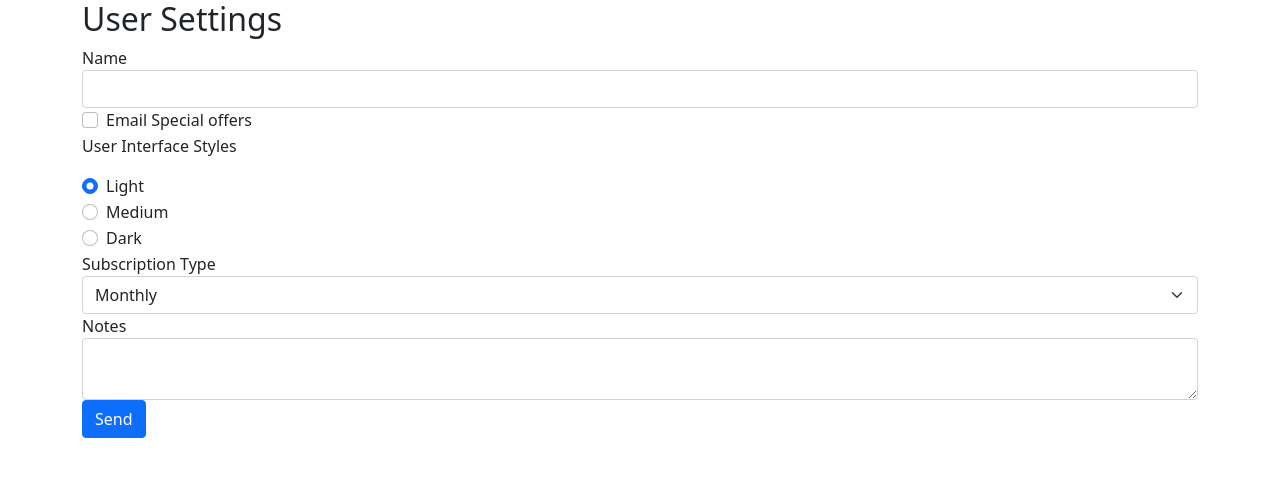
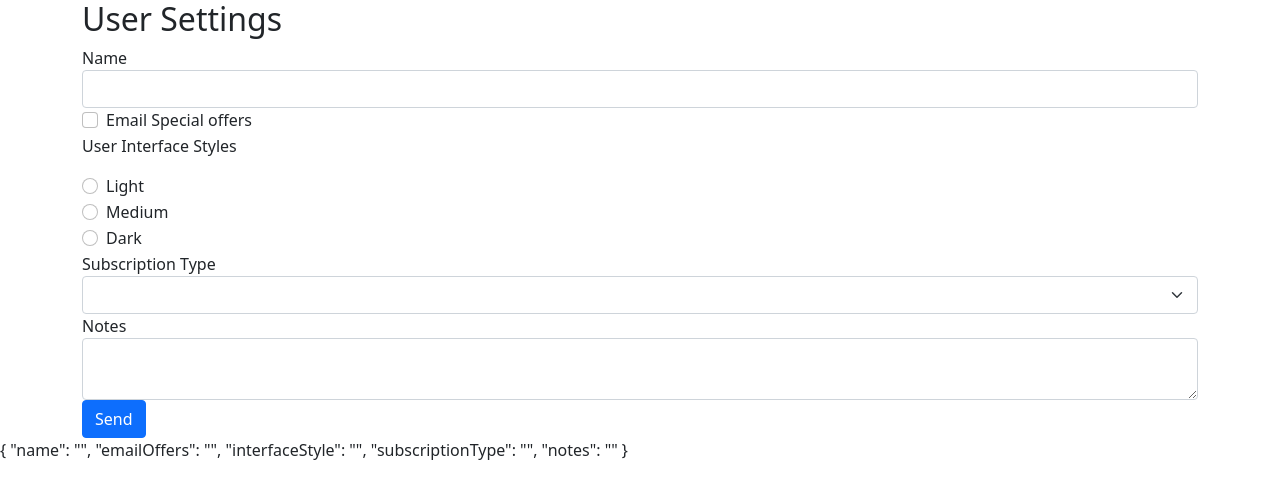
Before and after one commit to rogeto20/ps-demo, an Angular app in the folder ps-demo/: page / in a window 1280 px wide. Shown: the top 498 px of the page. Built offline with nearby package versions, Linux system fonts and the light colour scheme.

Commit message:
added ngModel to the different form attributes

```diff
--- a/ps-demo/src/app/user-settings-form/user-settings-form.component.html
+++ b/ps-demo/src/app/user-settings-form/user-settings-form.component.html
@@ -1,12 +1,12 @@
 <div class="container">
     <h2>User Settings</h2>
-    <form>
+    <form #form="ngForm">
         <div class="form-group">
             <label for="name">Name</label>
-            <input id="name" name="name" class="form-control">
+            <input id="name" name="name" class="form-control" ngModel>
         </div>
         <div class="form-check form-group">
-            <input class="form-check-input" type="checkbox" id="emailOffers" name="emailOffers">
+            <input class="form-check-input" type="checkbox" id="emailOffers" name="emailOffers" ngModel>
             <label class="form-check-label" for="emailOffers">
               Email Special offers
             </label>
@@ -15,19 +15,19 @@
         <p>User Interface Styles</p>
         <div class="form-group">
             <div class="form-check">
-                <input class="form-check-input" type="radio" name="interfaceStyle" id="lightInterface" vlaue="light" checked>
+                <input class="form-check-input" type="radio" name="interfaceStyle" id="lightInterface" value="light" checked ngModel>
                 <label class="form-check-label" for="lightInterface">
                   Light
                 </label>
               </div>
               <div class="form-check">
-                <input class="form-check-input" type="radio" name="interfaceStyle" id="mediumInterface" value="medium">
+                <input class="form-check-input" type="radio" name="interfaceStyle" id="mediumInterface" value="medium" ngModel>
                 <label class="form-check-label" for="mediumInterface">
                   Medium
                 </label>
               </div>
               <div class="form-check">
-                <input class="form-check-input" type="radio" name="interfaceStyle" id="darkInterface" value="dark">
+                <input class="form-check-input" type="radio" name="interfaceStyle" id="darkInterface" value="dark" ngModel>
                 <label class="form-check-label" for="darkInterface">
                   Dark
                 </label>
@@ -35,7 +35,7 @@
         </div>
         <div class="form-group">
             <label for="subscriptionType">Subscription Type</label>
-            <select class="form-select" id="subscriptionType">
+            <select class="form-select" id="subscriptionType" name="subscriptionType" ngModel>
                 <option>Monthly</option>
                 <option>Annually</option>
                 <option>Lifetime</option>
@@ -43,8 +43,10 @@
         </div>
         <div class="form-group">
             <label for="notes">Notes</label>
-            <textarea id="notes" name="notes" class="form-control" row="3"></textarea>
+            <textarea id="notes" name="notes" class="form-control" row="3" ngModel></textarea>
         </div>
         <button class="btn btn-primary">Send</button>
     </form>
 </div>
+
+{{form.value | json}}
```
